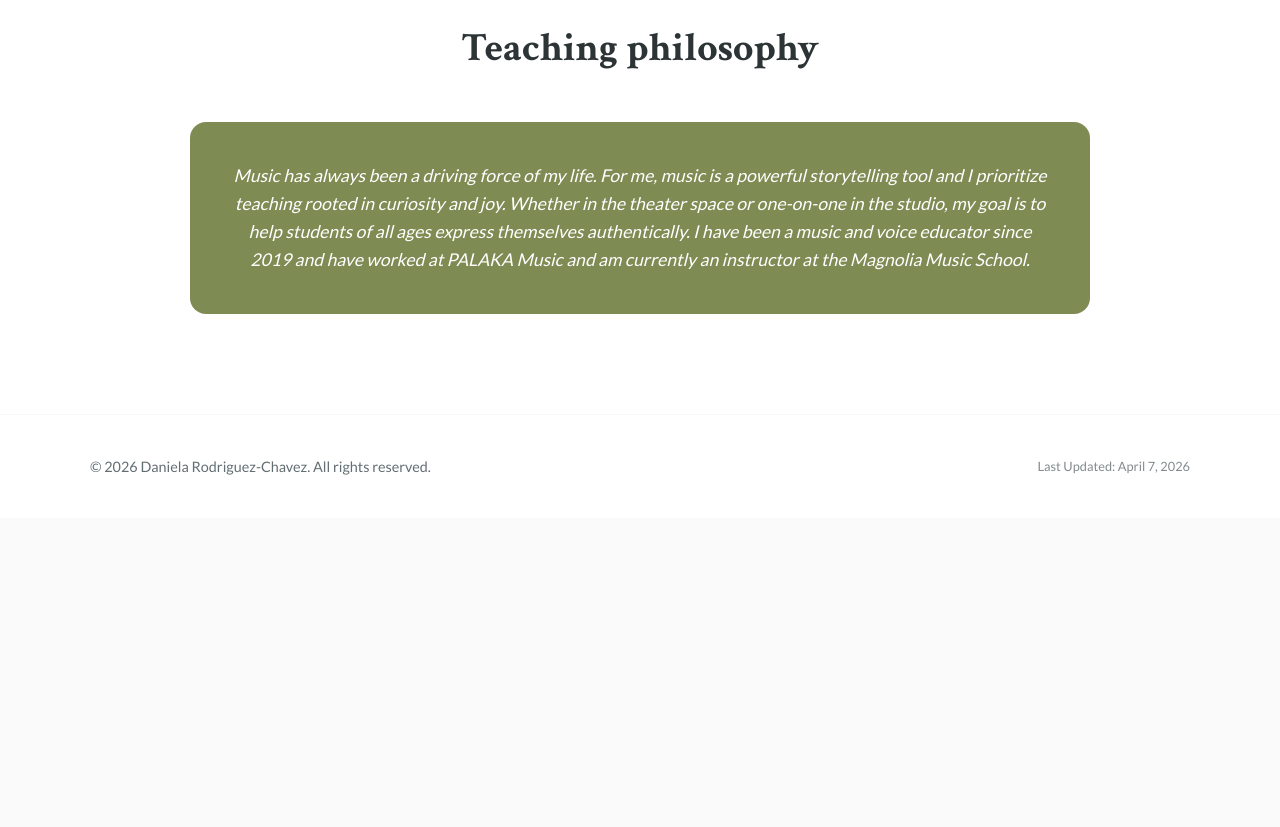
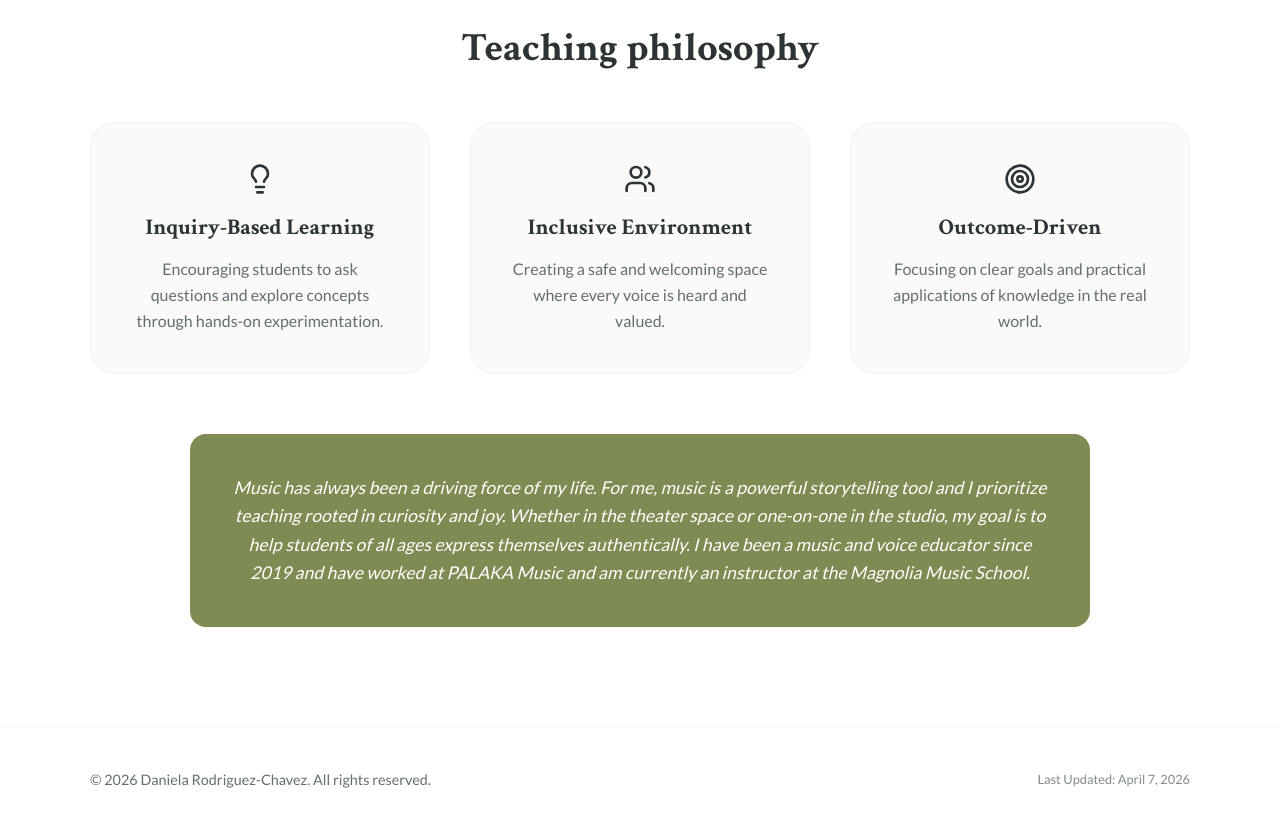
Before and after one commit to drodchavez/drodchavez.github.io, a React (Vite) app: page / in a window 1280 px wide. Shown: the part 2400-3227 px from the top of the page. Before the commit the page ends 2918 px from the top, so only its background shows below. Built offline with nearby package versions, Linux system fonts and the light colour scheme.

Commit message:
Fix build errors and restore teaching philosophy pillars

```diff
--- a/src/components/Navbar.tsx
+++ b/src/components/Navbar.tsx
@@ -1,10 +1,9 @@
 import React, { useState, useEffect } from 'react';
-import { Link, useLocation } from 'react-router-dom';
+import { Link } from 'react-router-dom';
 import styles from './Navbar.module.css';
 
 const Navbar: React.FC = () => {
   const [scrolled, setScrolled] = useState(false);
-  const location = useLocation();
 
   useEffect(() => {
     const handleScroll = () => {
--- a/src/components/TeachingPhilosophy.tsx
+++ b/src/components/TeachingPhilosophy.tsx
@@ -25,6 +25,17 @@ const TeachingPhilosophy: React.FC = () => {
     <section id="teaching" className={styles.teaching}>
       <div className={`${styles.container} container`}>
         <h2 className="section-title">Teaching philosophy</h2>
+
+        <div className={styles.pillars}>
+          {pillars.map((pillar, index) => (
+            <div key={index} className={styles.pillar}>
+              <div className={styles.icon}>{pillar.icon}</div>
+              <h3 className={styles.pillarTitle}>{pillar.title}</h3>
+              <p className={styles.pillarDescription}>{pillar.description}</p>
+            </div>
+          ))}
+        </div>
+
         <div className={styles.content}>
           <div className={styles.details}>
             <p>
```
